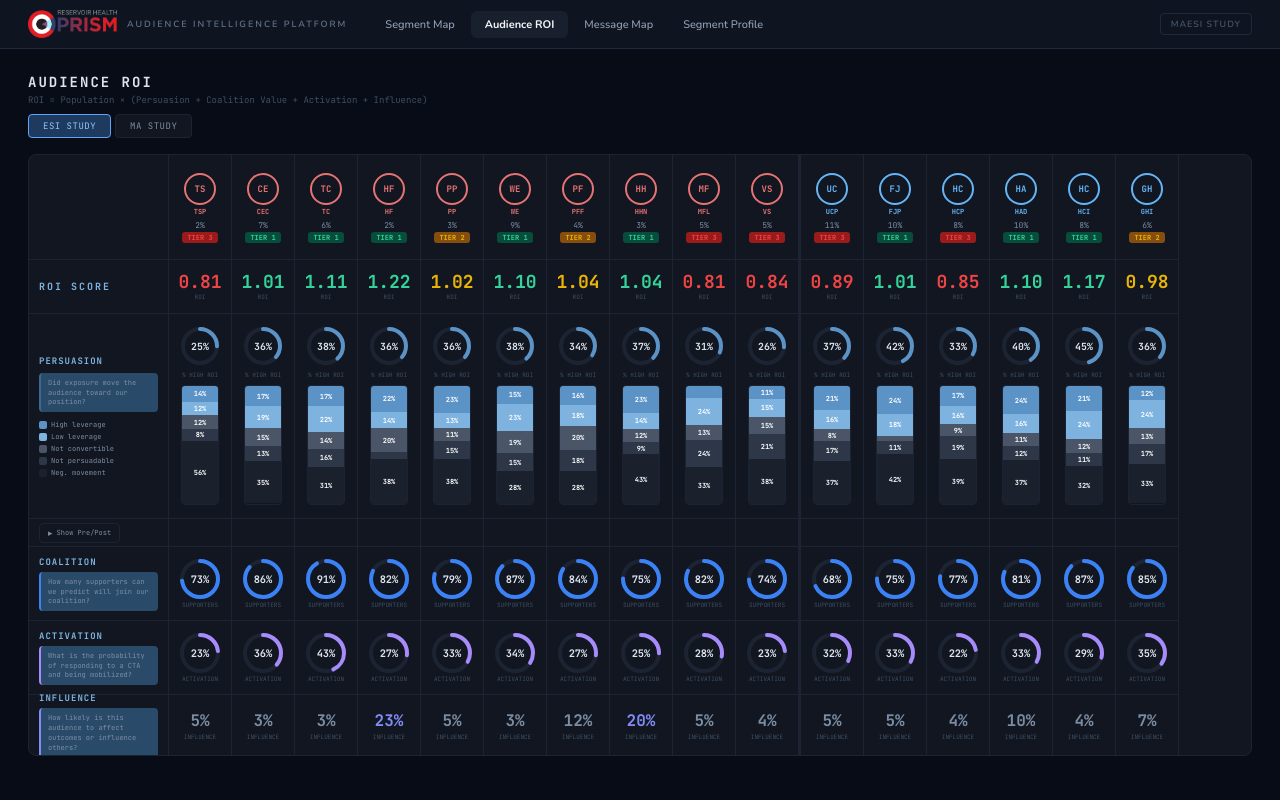
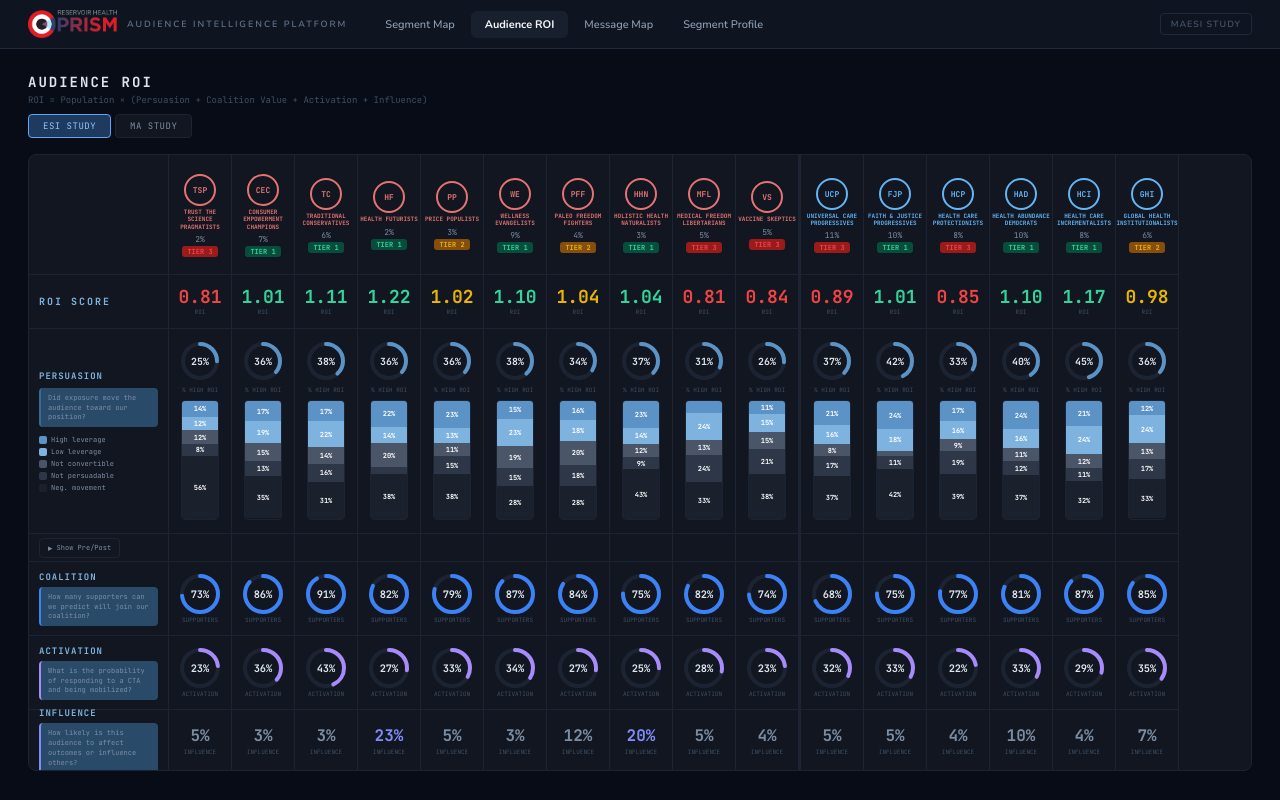
Before and after one commit to prism-lead/prism-dashboard-v4, a React (Vite) app: page /roi in a window 1280 px wide. Built offline with nearby package versions, Linux system fonts and the light colour scheme.

Commit message:
Add files via upload

```diff
--- a/src/pages/AudienceROI.jsx
+++ b/src/pages/AudienceROI.jsx
@@ -1,4 +1,5 @@
 import { useState, useRef } from "react";
+import { useNavigate } from "react-router-dom";
 import DATA from "../data/studyData";
 
 // ─── STUDY DATA (from auto-generated file) ───
@@ -9,7 +10,7 @@ const STUDY_DATA = {
 
 // ─── FIXED ROW HEIGHTS (ensures label column and data columns align) ───
 const H = {
-  header: 105,
+  header: 120,
   roi: 54,
   persuasion: 205,
   prePostRow: 22,
@@ -162,7 +163,7 @@ function MetricLabel({ metric }) {
 }
 
 // ─── SEGMENT COLUMN ───
-function SegmentColumn({ seg, expanded, PRE_POST_METRICS }) {
+function SegmentColumn({ seg, expanded, PRE_POST_METRICS, onNav }) {
   const t = getTier(seg.roi, seg.code);
   const tc = tierColor(t);
   const partyColor = seg.party === "GOP" ? C.gop : C.dem;
@@ -174,22 +175,25 @@ function SegmentColumn({ seg, expanded, PRE_POST_METRICS }) {
       width: 62, flexShrink: 0
     }}>
       {/* ── HEADER ── */}
-      <div style={{
+      <div
+        onClick={onNav}
+        style={{
         display: "flex", flexDirection: "column", alignItems: "center",
         padding: "8px 2px 6px", borderBottom: `1px solid ${C.border}`,
-        width: "100%", height: H.header, justifyContent: "center"
+        width: "100%", height: H.header, justifyContent: "center",
+        cursor: "pointer",
       }}>
         <div style={{
           width: 32, height: 32, borderRadius: "50%", border: `2px solid ${partyColor}`,
           display: "flex", alignItems: "center", justifyContent: "center",
-          fontSize: 9, fontWeight: 800, color: partyColor,
+          fontSize: 8, fontWeight: 800, color: partyColor,
           fontFamily: "'JetBrains Mono',monospace", marginBottom: 3
-        }}>{seg.code.slice(0, 2)}</div>
+        }}>{seg.code}</div>
         <div style={{
-          fontSize: 7, fontWeight: 700, color: partyColor,
+          fontSize: 6, fontWeight: 700, color: partyColor,
           fontFamily: "'JetBrains Mono',monospace", textAlign: "center",
           lineHeight: 1.2, marginBottom: 3
-        }}>{seg.code}</div>
+        }}>{seg.name.toUpperCase()}</div>
         <div style={{
           fontSize: 8, color: C.text2, fontFamily: "'JetBrains Mono',monospace", marginBottom: 2
         }}>{seg.pop}%</div>
@@ -283,6 +287,7 @@ function SegmentColumn({ seg, expanded, PRE_POST_METRICS }) {
 
 // ─── MAIN GRID ───
 export default function AudienceROI() {
+  const navigate = useNavigate();
   const [expanded, setExpanded] = useState(false);
   const [study, setStudy] = useState("ESI");
   const { segments: SEGMENTS, prePostMetrics: PRE_POST_METRICS } = STUDY_DATA[study];
@@ -459,7 +464,7 @@ export default function AudienceROI() {
             <div style={{ display: "flex", borderRight: `2px solid ${C.border}` }}>
               {gopSegs.map(s => (
                 <div key={s.code} style={{ borderRight: `1px solid ${C.border}` }}>
-                  <SegmentColumn seg={s} expanded={expanded} PRE_POST_METRICS={PRE_POST_METRICS} />
+                  <SegmentColumn seg={s} expanded={expanded} PRE_POST_METRICS={PRE_POST_METRICS} onNav={() => navigate('/profile?seg=' + s.code)} />
                 </div>
               ))}
             </div>
@@ -467,7 +472,7 @@ export default function AudienceROI() {
             <div style={{ display: "flex" }}>
               {demSegs.map(s => (
                 <div key={s.code} style={{ borderRight: `1px solid ${C.border}` }}>
-                  <SegmentColumn seg={s} expanded={expanded} PRE_POST_METRICS={PRE_POST_METRICS} />
+                  <SegmentColumn seg={s} expanded={expanded} PRE_POST_METRICS={PRE_POST_METRICS} onNav={() => navigate('/profile?seg=' + s.code)} />
                 </div>
               ))}
             </div>
```
